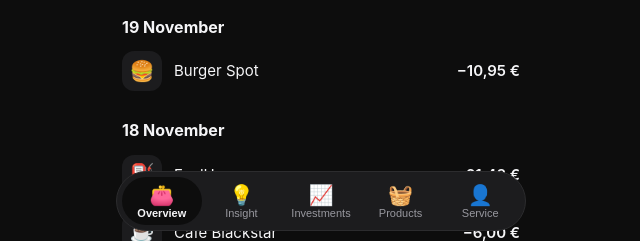
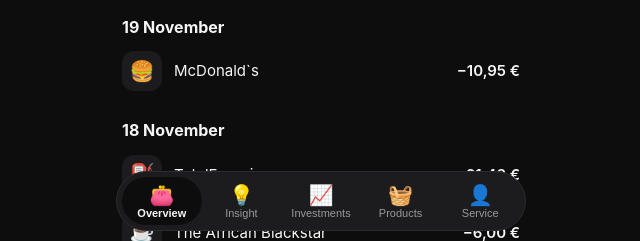
Before and after one commit to loskutovdigital/manifest.github.io, a plain HTML site: page index.html in a window 1280 px wide. Shown: the part 559-800 px from the top of the page, 319-959 px from the left. Drawn offline with Linux system fonts and the light colour scheme.

Commit message:
Update index.html

```diff
--- a/index.html
+++ b/index.html
@@ -80,7 +80,7 @@ R=[[22,' Instapark via Tikkie Zakelijk','🅿️',-2.54,'Transport',{
     ref:'I49033 Term:PT30C627',             // тестовый референс
     description:'www.ovpay.nl',     // текст описания
     tag:'Transport'                      // начальный тег
-}],[19,'Burger Spot','🍔',-10.95,'Food'],[18,'FuelUp','⛽',-21.48,'Fuel'],[18,'Cafe Blackstar','☕',-6,'Food'],[18,'Corner Pub','🍺',-8,'Food'],[18,'Corner Pub','🍺',-9.5,'Food'],[18,'Corner Pub','🍺',-8,'Food'],[18,'City Parking','🅿️',-48,'Transport'],[18,'Fresh Market','🛒',-3.25,'Groceries'],[18,'Family transfer','👤',-40,'Transfers'],
+}],[19,'McDonald`s','🍔',-10.95,'Food'],[18,'TotalEnergies','⛽',-21.48,'Fuel'],[18,'The African Blackstar','☕',-6,'Food'],[18,'Corner Pub','🍺',-8,'Food'],[18,'Corner Pub','🍺',-9.5,'Food'],[18,'Corner Pub','🍺',-8,'Food'],[18,'Q-Park','🅿️',-48,'Transport'],[18,'Albert Heijn','🛒',-3.25,'Groceries'],[18,'Family transfer','👤',-40,'Transfers'],
 [17,'Family transfer','👤',60,'Transfers'],[17,'AllianzDirect','🛡️',-64.38,'Bills',{
     // Необязательные поля: удалите строку, чтобы использовать прежнюю генерацию.
     toName:'Allianz Direct Vers.',       // получатель
@@ -93,10 +93,10 @@ R=[[22,' Instapark via Tikkie Zakelijk','🅿️',-2.54,'Transport',{
     ref:'ACB26316-E56303316\nMandate ID:\n01DN0000000000000000000000002223082\nCreditor ID: NL66ZZZ290379290000\nRecurrent SEPA direct debit\nOther party: Allianz Direct Netherlands,\nDE90700202700020129028',             // тестовый референс
     description:'DN114380148',     // текст описания
     tag:'Allianz'                      // начальный тег
-}],[16,'CityPay Transit','🚆',-3.8,'Transport'],[16,'Shopzon','📦',-41.75,'Shopping'],[16,'Partner payout','💶',10,'Income'],[16,'FuelUp','⛽',-21.64,'Fuel'],
-[15,'FuelUp','⛽',-25.54,'Fuel'],[15,'Event Tickets','🎟️',-37.8,'Shopping'],[15,'Coffee Co','☕',-5.4,'Food'],[15,'Cafe Brandon','☕',-3.75,'Food'],[14,' Instapark via Tikkie Zakelijk','🅿️',-2.02,'Transport'],[14,'CityPay Transit','🚆',-2.35,'Transport'],[14,'FuelUp','⛽',-50,'Fuel'],
-[13,'Friend transfer','👤',-50,'Transfers'],[13,'V LOSKUTOVA','👤',-450,'Transfers'],[12,'Fresh Market','🛒',-6.94,'Groceries'],[12,'Discount Grocer','🛒',-46.19,'Groceries'],[12,'City Parking','🅿️',-25,'Transport'],[12,'Mega Super','🛒',-53.51,'Groceries'],
-[11,'Friend transfer','👤',-30,'Transfers'],[11,'Corner Shop','🌙',-34.45,'Food'],[11,'Fresh Market','🛒',-11.65,'Groceries'],[11,'FuelUp','⛽',-13.5,'Fuel'],
+}],[16,'CityPay Transit','🚆',-3.8,'Transport'],[16,'Shopzon','📦',-41.75,'Shopping'],[16,'Partner payout','💶',10,'Income'],[16,'TotalEnergies','⛽',-21.64,'Fuel'],
+[15,'TotalEnergies','⛽',-25.54,'Fuel'],[15,'Event Tickets','🎟️',-37.8,'Shopping'],[15,'Coffee Co','☕',-5.4,'Food'],[15,'Cafe Brandon','☕',-3.75,'Food'],[14,' Instapark via Tikkie Zakelijk','🅿️',-2.02,'Transport'],[14,'CityPay Transit','🚆',-2.35,'Transport'],[14,'TotalEnergies','⛽',-50,'Fuel'],
+[13,'Mw N Oliinyk','👤',-50,'Transfers'],[13,'V LOSKUTOVA','👤',-450,'Transfers'],[12,'Albert Heijn','🛒',-6.94,'Groceries'],[12,'Lidl','🛒',-46.19,'Groceries'],[12,'Q-Park','🅿️',-25,'Transport'],[12,'Mega Super','🛒',-53.51,'Groceries'],
+[11,'O. Zazymko','👤',-30,'Transfers'],[11,'Corner Shop','🌙',-34.45,'Food'],[11,'Albert Heijn','🛒',-11.65,'Groceries'],[11,'TotalEnergies','⛽',-13.5,'Fuel'],
 [10,'Vet Clinic','🐾',-137.85,'Health'],[10,'City Council','🏛️',-133.93,'Bills'],[10,'Fitness de Kloek','🏋️',-54.45,'Sport',{
     // Необязательные поля: удалите строку, чтобы использовать прежнюю генерацию.
     toName:'Fitness de Kloek',       // получатель
```
